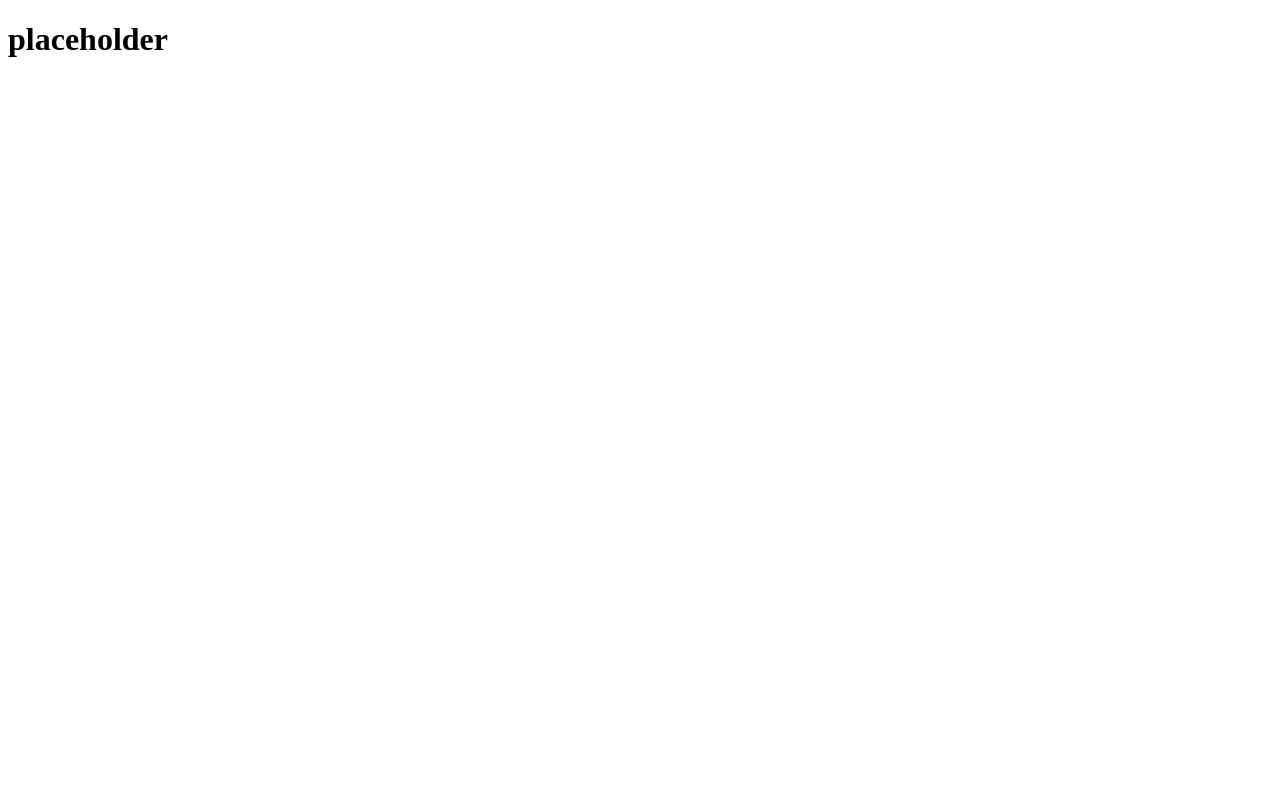
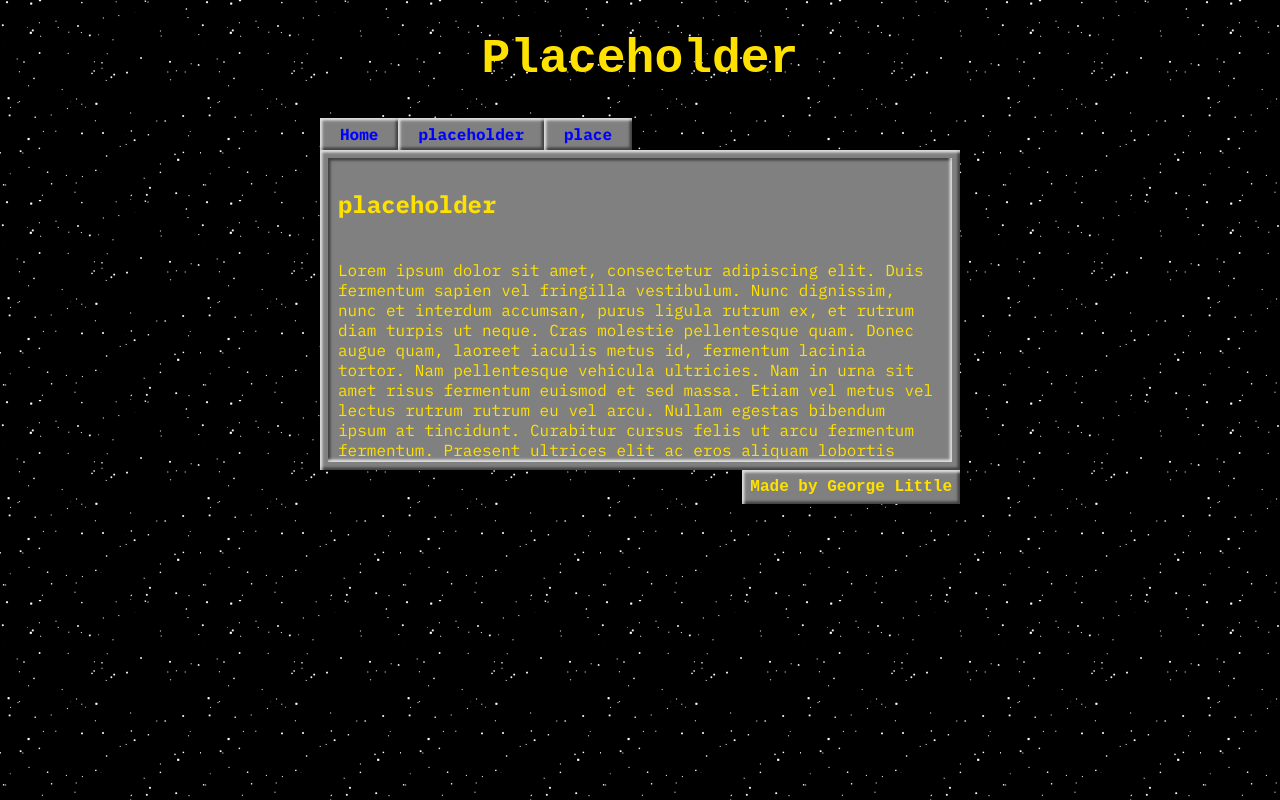
Before and after one commit to k1339202/os_test, a plain HTML site: page index.html in a window 1280 px wide. Drawn offline with Linux system fonts and the light colour scheme; a web font is replaced by a local one.

Commit message:
homepage layout complete

```diff
--- a/index.html
+++ b/index.html
@@ -3,8 +3,28 @@
     <head>
         <meta charset="UTF-8">
         <title>1999</title>
+        <link rel="stylesheet" href="style.css">
+        <link rel="preconnect" href="https://fonts.googleapis.com">
+<link rel="preconnect" href="https://fonts.gstatic.com" crossorigin>
+<link href="https://fonts.googleapis.com/css2?family=Doto:wght@100..900&family=IBM+Plex+Mono:ital,wght@0,100;0,200;0,300;0,400;0,500;0,600;0,700;1,100;1,200;1,300;1,400;1,500;1,600;1,700&display=swap" rel="stylesheet">
     </head>
-    <body style="background-color: #ffffff;">
-        <h1>placeholder</h1>
+    <body>
+        <h1>Placeholder</h1>
+        <nav>
+            <div class="tab"><a href="index.html">Home</a></div>
+            <div class="tab"><a href="">placeholder</a></div>
+            <div class="tab"><a href="">place</a></div>
+        </nav>
+        <div class="content">
+            <div class="border">
+                <h2>placeholder</h2>
+                <p>
+                    Lorem ipsum dolor sit amet, consectetur adipiscing elit. Duis fermentum sapien vel fringilla vestibulum. Nunc dignissim, nunc et interdum accumsan, purus ligula rutrum ex, et rutrum diam turpis ut neque. Cras molestie pellentesque quam. Donec augue quam, laoreet iaculis metus id, fermentum lacinia tortor. Nam pellentesque vehicula ultricies. Nam in urna sit amet risus fermentum euismod et sed massa. Etiam vel metus vel lectus rutrum rutrum eu vel arcu. Nullam egestas bibendum ipsum at tincidunt. Curabitur cursus felis ut arcu fermentum fermentum. Praesent ultrices elit ac eros aliquam lobortis auctor vitae orci.
+
+                    Duis commodo luctus ullamcorper. Aenean vitae nulla porta, rhoncus mi id, congue magna. Integer non imperdiet justo, a congue erat. Fusce mauris magna, maximus sed blandit vitae, vestibulum vitae ex. Vivamus et eros tortor. Vestibulum mollis arcu id orci consectetur ultrices. Cras et auctor justo. Praesent at sapien eu ante mattis tempor. Fusce feugiat, tellus non tristique mattis, sapien felis tristique nulla, non suscipit ligula urna ac nisl.
+                </p>
+            </div>
+        </div>
+        <footer><p>Made by George Little</p></foot>
     </body>
 </html>
--- /dev/null
+++ b/style.css
@@ -0,0 +1,95 @@
+body {
+    margin: 0;
+    padding: 0;
+    background-size: 200px;
+    background-repeat: repeat;
+    background-image: url("starscape.png");
+    color: rgb(255, 225, 0);
+    display: flex;
+    flex-direction: column;
+    align-items: center;
+    font-family: "IBM Plex Mono", monospace;
+}
+
+h1 {
+    font-family: "Doto", monospace;
+    font-size: 3rem;
+    font-weight: 900;
+}
+
+.content {
+    margin: 0;
+    padding: 0;
+    background-color: #808080;
+    width: 40rem;
+    height: 20rem;
+    box-shadow: inset 0.15em 0.15em 0.15em 0 rgba(255, 255, 255, 0.736), inset -0.15em -0.15em 0.15em 0 rgba(0,0,0,0.5);
+    display: flex;
+    align-items: center;
+    justify-content: center;
+}
+
+h2 {
+    padding: 10px;
+}
+
+p {
+    margin: 0;
+    padding: 10px;
+}
+
+nav {
+    width: 40rem;
+    display: flex;
+
+}
+
+.tab {
+    width: fit-content;
+    height: 2rem;
+    background-color: #808080;
+    box-shadow: inset 0.15em 0.15em 0.15em 0 rgba(255, 255, 255, 0.736), inset -0.15em -0.15em 0.15em 0 rgba(0,0,0,0.5);
+    display: flex;
+    align-items: center;
+    justify-content: center;
+}
+
+a {
+    font-size: 1rem;
+    padding: 20px;
+    color: blue;
+    font-weight: bold;
+    text-decoration: none;
+}
+
+a:hover {
+    text-decoration: underline;
+}
+
+nav, .content {
+    margin: 0;
+    padding: 0;
+}
+
+.border {
+    width: 39rem;
+    height: 19rem;
+    box-shadow: inset -0.15em -0.15em 0.15em 0 rgba(255, 255, 255, 0.736), inset 0.15em 0.15em 0.15em 0 rgba(0,0,0,0.5);
+    overflow: scroll;
+}
+
+footer {
+    width: 40rem;
+    height: fit-content;
+    display: flex;
+    flex-direction: row-reverse;
+}
+
+footer > p {
+    font-family: "Doto", monospace;
+    background-color: #808080;
+    box-shadow: inset 0.15em 0.15em 0.15em 0 rgba(255, 255, 255, 0.736), inset -0.15em -0.15em 0.15em 0 rgba(0,0,0,0.5);
+    font-size: 1rem;
+    padding: 8px;
+    font-weight: bold;
+}
```
Also changed, not shown: project-root/assets/scripts.js (deleted), project-root/assets/style.css (deleted), scripts.js (added), starscape.png (renamed from project-root/assets/starscape.png).
